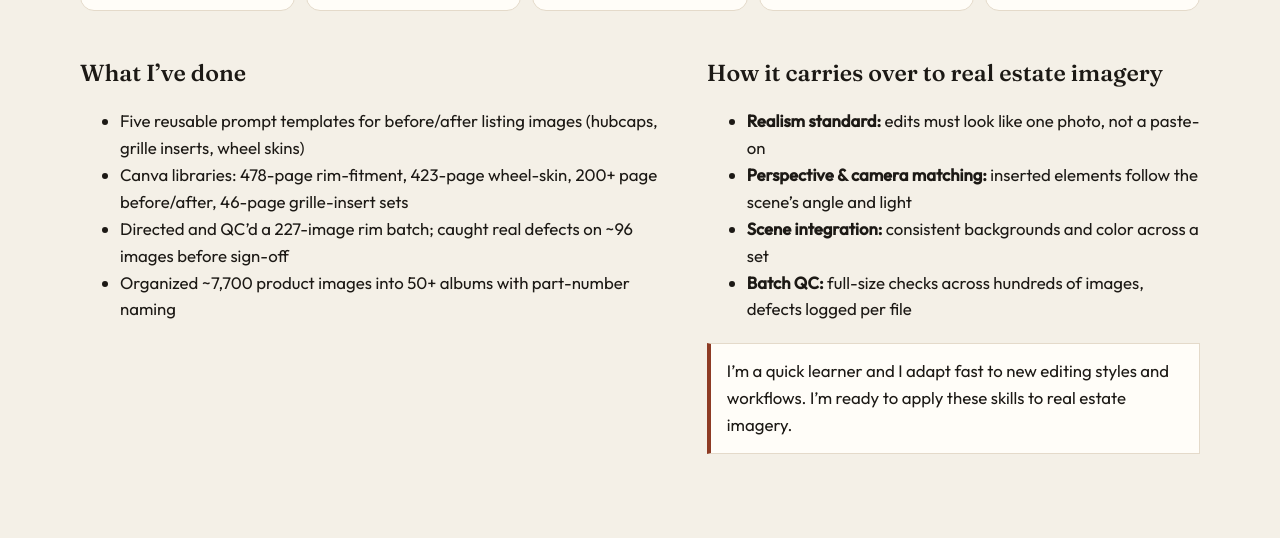
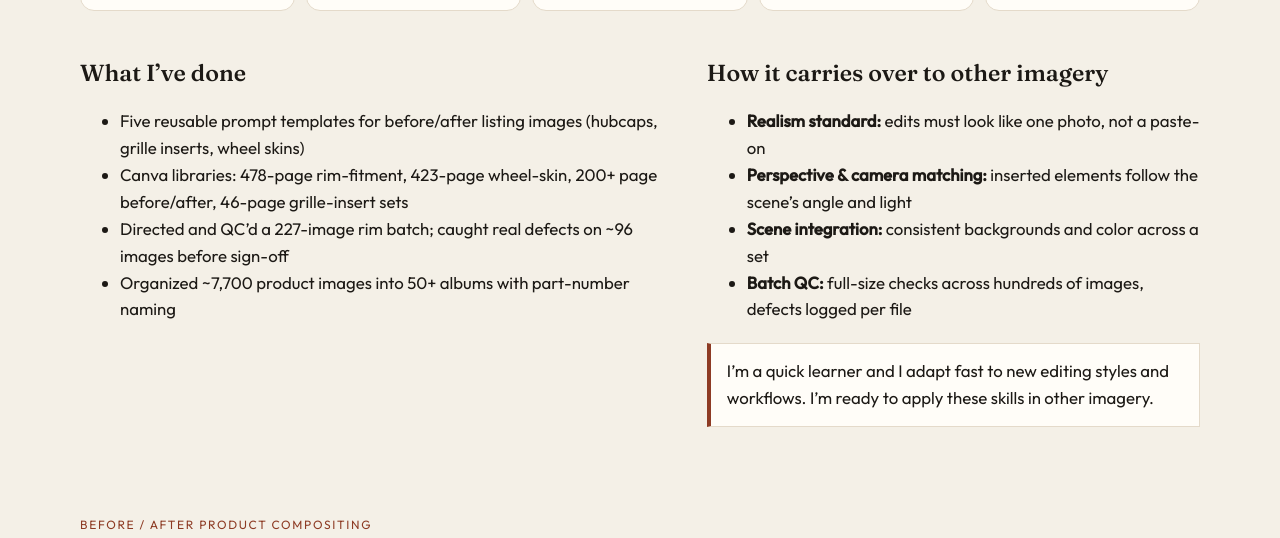
Before and after one commit to hqrwr21/editing-portfolio, a plain HTML site: page index.html in a window 1280 px wide. Shown: the part 1352-1890 px from the top of the page. Drawn offline with Linux system fonts and the light colour scheme.

Commit message:
Update references from real estate to other imagery

```diff
--- a/index.html
+++ b/index.html
@@ -109,14 +109,14 @@
           </ul>
         </div>
         <div>
-          <h3>How it carries over to real estate imagery</h3>
+          <h3>How it carries over to other imagery</h3>
           <ul>
             <li><b>Realism standard:</b> edits must look like one photo, not a paste-on</li>
             <li><b>Perspective &amp; camera matching:</b> inserted elements follow the scene’s angle and light</li>
             <li><b>Scene integration:</b> consistent backgrounds and color across a set</li>
             <li><b>Batch QC:</b> full-size checks across hundreds of images, defects logged per file</li>
           </ul>
-          <p class="note">I’m a quick learner and I adapt fast to new editing styles and workflows. I’m ready to apply these skills to real estate imagery.</p>
+          <p class="note">I’m a quick learner and I adapt fast to new editing styles and workflows. I’m ready to apply these skills in other imagery.</p>
         </div>
       </div>
     </section>
@@ -379,7 +379,7 @@
             <li><b>Accuracy:</b> does it match the real part photo for that SKU?</li>
             <li><b>Tracking:</b> flaws logged per SKU; finished parts ticked off on a Google Sheets checklist</li>
           </ul>
-          <p class="note">The same checks carry over to real estate imagery: perspective and straight verticals, clean edges, and no halos where an edited area meets the original photo.</p>
+          <p class="note">The same checks carry over to other imagery: perspective and straight verticals, clean edges, and no halos where an edited area meets the original photo.</p>
         </div>
       </div>
     </section>
```
